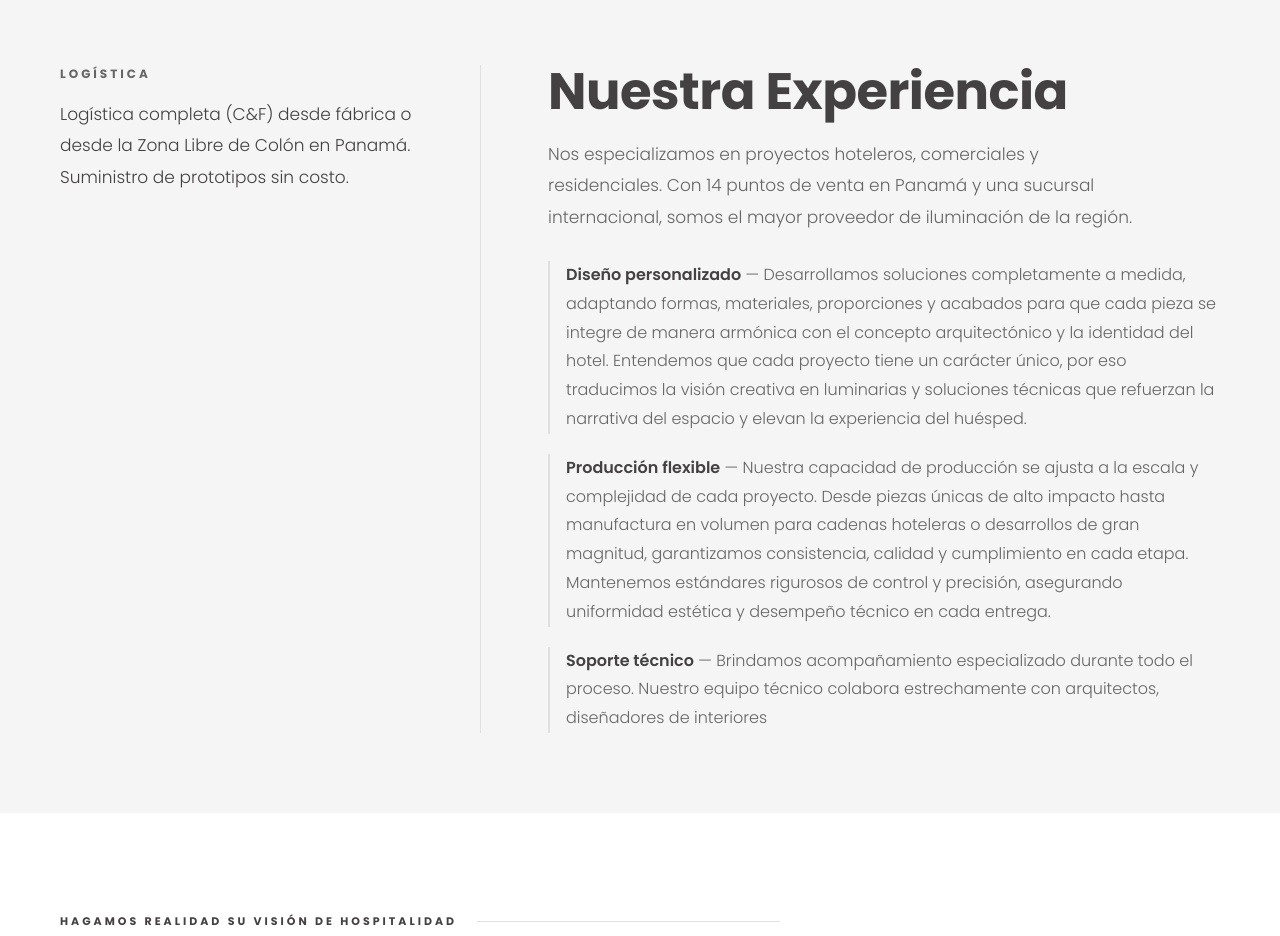
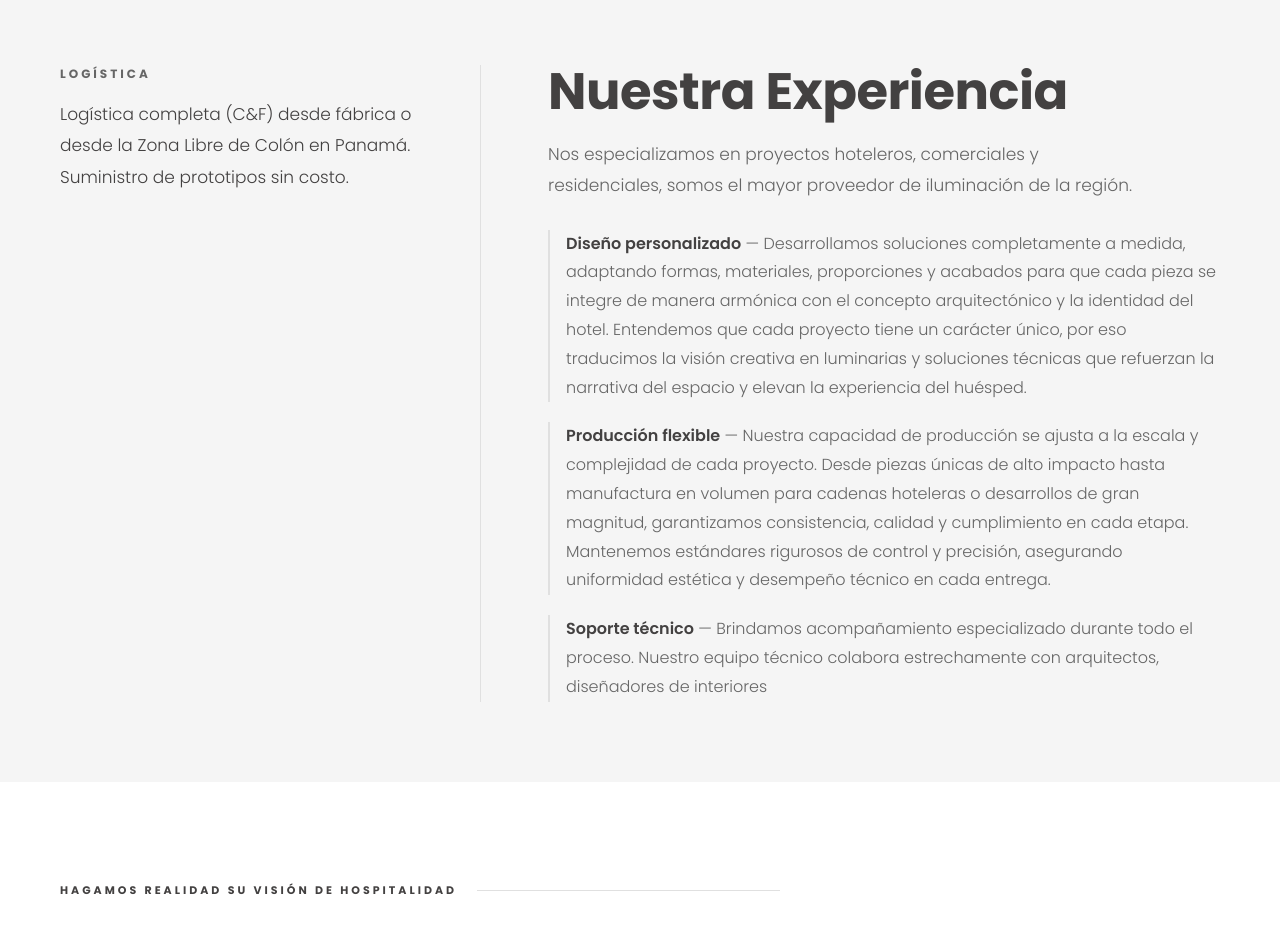
Before and after one commit to alejacorrea/lumicentro-proyectos, a React (Vite) app: page /proyectos-insignia in a window 1280 px wide. Shown: the part 1540-2476 px from the top of the page. Built offline with nearby package versions, Linux system fonts and the light colour scheme.

Commit message:
Ajustes textos proyectos insignias

```diff
--- a/src/pages/ProyectosInsignia.jsx
+++ b/src/pages/ProyectosInsignia.jsx
@@ -205,10 +205,7 @@ export default function ProyectosInsignia() {
           <div className="expertise-bloque expertise-bloque--wide">
             <h2 className="expertise-titulo">Nuestra Experiencia</h2>
             <p className="expertise-intro">
-              Nos especializamos en proyectos hoteleros, comerciales y
-              residenciales. Con 14 puntos de venta en Panamá y una sucursal
-              internacional, somos el mayor proveedor de iluminación de la
-              región.
+              Nos especializamos en proyectos hoteleros, comerciales y residenciales, somos el mayor proveedor de iluminación de la región.
             </p>
             <ul className="expertise-lista">
               <li>
```
